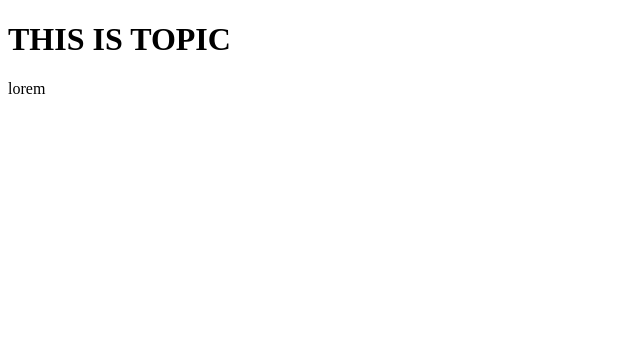
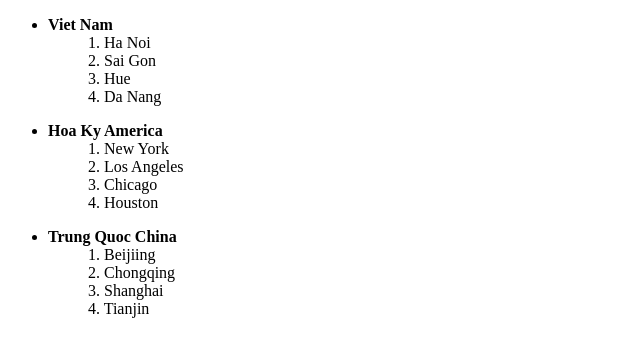
Before and after one commit to riczfe/codegym_practice, a plain HTML site: page index.html in a window 1280 px wide. Shown: the whole page, without its empty margins (0-640 px from the left). Drawn offline with Linux system fonts and the light colour scheme.

Commit message:
Practice Exercise 2

```diff
--- a/index.html
+++ b/index.html
@@ -5,12 +5,30 @@
     <meta name="viewport"
           content="width=device-width, user-scalable=no, initial-scale=1.0, maximum-scale=1.0, minimum-scale=1.0">
     <meta http-equiv="X-UA-Compatible" content="ie=edge">
-    <title>THIS IS LESSON 4 FROM GIT</title>
+    <title>LESSON 4: COUNTRIES</title>
 </head>
 <body>
-<h1>THIS IS TOPIC</h1>
-<p>
-    lorem
-</p>
+<ul>
+    <li><strong>Viet Nam</strong></li>
+    <ul>1. Ha Noi</ul>
+    <ul>2. Sai Gon</ul>
+    <ul>3. Hue</ul>
+    <ul>4. Da Nang</ul>
+</ul>
+<ul>
+    <li><strong>Hoa Ky America</strong></li>
+    <ul>1. New York</ul>
+    <ul>2. Los Angeles</ul>
+    <ul>3. Chicago</ul>
+    <ul>4. Houston</ul>
+</ul>
+<ul>
+    <li><strong>Trung Quoc China</strong></li>
+    <ul>1. Beijiing</ul>
+    <ul>2. Chongqing</ul>
+    <ul>3. Shanghai</ul>
+    <ul>4. Tianjin</ul>
+</ul>
+
 </body>
 </html>
```
